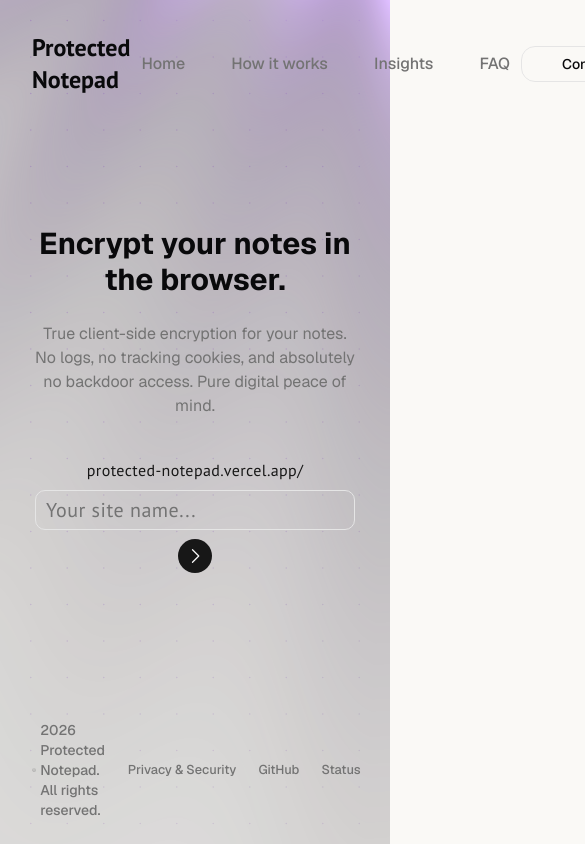
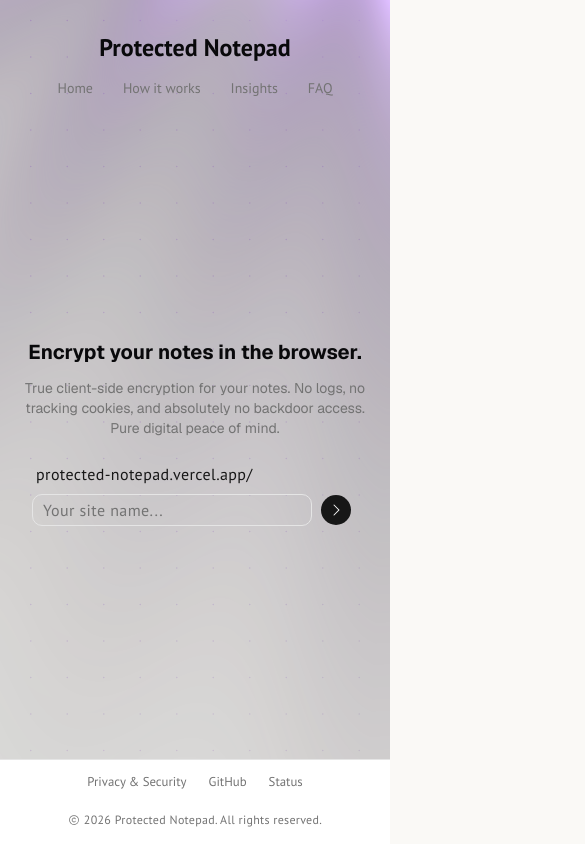
Before and after one commit to harxxhilgg/protected-text, a Next.js app: page / in a window 390 px wide. Shown: the top 844 px of the page, 585 px wide, since content can reach past the window. Built offline with nearby package versions, Linux system fonts and the light colour scheme.

Commit message:
feat: update UI (responsive)

```diff
--- a/src/app/(landing)/layout.tsx
+++ b/src/app/(landing)/layout.tsx
@@ -20,11 +20,11 @@
           <LandingHeader />
         </header>
 
-        <main className="flex-1 flex">
+        <main className={`flex-1 flex`}>
           {children}
         </main>
 
-        <footer className="px-8 pb-6 pt-4">
+        <footer className="px-0 sm:px-8 pb-4 sm:pb-6 pt-2 sm:pt-4 border-t sm:border-0 bg-card sm:bg-transparent">
           <LandingFooter />
         </footer>
       </div>
--- a/src/app/(landing)/page.tsx
+++ b/src/app/(landing)/page.tsx
@@ -40,28 +40,29 @@
   };
 
   return (
-    <div className="flex w-full flex-1 items-center justify-center px-8">
-      <div className="w-full max-w-4xl flex flex-col items-center gap-10">
-        <div className="space-y-6 text-center">
-          <h2 className="text-3xl font-bold">
+    <div className="flex w-full flex-1 items-center justify-center px-0 sm:px-8">
+      <div className="w-full sm:max-w-4xl flex flex-col sm:items-center gap-6 sm:gap-10">
+        <div className="space-y-3 sm:space-y-6 text-center">
+          <h2 className="text-xl sm:text-3xl font-bold">
             Encrypt your notes in the browser.
           </h2>
 
-          <p className="mx-auto max-w-2xl text-muted-foreground">
+          <p className="text-sm mx-auto max-w-2xl text-muted-foreground px-6">
             True client-side encryption for your notes. No logs, no tracking
             cookies, and absolutely no backdoor access. Pure digital peace of
             mind.
           </p>
         </div>
 
-        <div className="flex flex-wrap items-center justify-center gap-2">
-          <span className={`${ptSans.className} text-primary sm:text-xl tracking-wide`}>
+        <div className="flex flex-wrap items-center sm:justify-center gap-2 px-8">
+          <span className={`${ptSans.className} text-primary pl-1 sm:pl-0 sm:text-xl tracking-wide`}>
             protected-notepad.vercel.app/
           </span>
 
+          <div className="flex items-center gap-2">
             <Input
               id="site-slug-input"
-            className={`${ptSans.className} h-10 w-80 text-xl md:text-[18px] tracking-wide`}
+              className={`${ptSans.className} sm:h-10 w-70 sm:w-80 sm:text-xl md:text-[18px] tracking-wide`}
               placeholder="Your site name..."
               value={slug}
               onChange={(e) => {
@@ -80,8 +81,20 @@
             />
 
             <Button
+              size="icon"
+              className="rounded-full flex sm:hidden"
+              onClick={handleOpen}
+            >
+              {isLoading ? (
+                <Spinner />
+              ) : (
+                <CaretRightIcon weight="regular" className="size-4" />
+              )}
+            </Button>
+
+            <Button
               size="icon-lg"
-            className="rounded-full"
+              className="rounded-full hidden sm:flex"
               onClick={handleOpen}
             >
               {isLoading ? (
@@ -91,9 +104,10 @@
               )}
             </Button>
           </div>
+        </div>
 
         {error && (
-          <p className="text-center text-destructive">{error}</p>
+          <p className="text-destructive -mt-4 px-8 font-medium">{error}</p>
         )}
       </div>
     </div>
--- a/src/components/dialogs/change-password-dialog.tsx
+++ b/src/components/dialogs/change-password-dialog.tsx
@@ -39,7 +39,7 @@
   return (
     <Dialog open={open}>
       <DialogContent
-        className="sm:max-w-sm"
+        className="max-w-xs sm:max-w-sm"
         onEscapeKeyDown={(e) => e.preventDefault()}
         onPointerDownOutside={(e) => e.preventDefault()}
         showCloseButton={false}
@@ -113,7 +113,7 @@
             variant="default"
             disabled={loading}
             onClick={onSave}
-            className="w-18"
+            className="sm:w-18"
           >
             {loading ? <Spinner /> : "Save"}
           </Button>
--- a/src/components/dialogs/create-document-dialog.tsx
+++ b/src/components/dialogs/create-document-dialog.tsx
@@ -26,7 +26,7 @@
   return (
     <Dialog open={open}>
       <DialogContent
-        className="sm:max-w-sm"
+        className="max-w-xs sm:max-w-sm"
         onEscapeKeyDown={(e) => e.preventDefault()}
         onPointerDownOutside={(e) => e.preventDefault()}
         showCloseButton={false}
--- a/src/components/dialogs/create-password-dialog.tsx
+++ b/src/components/dialogs/create-password-dialog.tsx
@@ -39,7 +39,7 @@
   return (
     <Dialog open={open}>
       <DialogContent
-        className="sm:max-w-sm"
+        className="max-w-xs sm:max-w-sm"
         onEscapeKeyDown={(e) => e.preventDefault()}
         onPointerDownOutside={(e) => e.preventDefault()}
         showCloseButton={false}
@@ -111,7 +111,7 @@
             variant="default"
             disabled={loading}
             onClick={onSave}
-            className="w-18"
+            className="sm:w-18"
           >
             {loading ? <Spinner /> : "Save"}
           </Button>
--- a/src/components/dialogs/delete-document-dialog.tsx
+++ b/src/components/dialogs/delete-document-dialog.tsx
@@ -28,7 +28,7 @@
   return (
     <Dialog open={open}>
       <DialogContent
-        className="sm:max-w-sm"
+        className="max-w-xs sm:max-w-sm"
         onEscapeKeyDown={(e) => e.preventDefault()}
         onPointerDownOutside={(e) => e.preventDefault()}
         showCloseButton={false}
@@ -56,7 +56,7 @@
             variant="destructive"
             disabled={loading}
             onClick={onDelete}
-            className="w-26"
+            className="sm:w-26"
           >
             {loading ? <Spinner /> : "Delete site!"}
           </Button>
--- a/src/components/dialogs/unlock-document-dialog.tsx
+++ b/src/components/dialogs/unlock-document-dialog.tsx
@@ -36,7 +36,7 @@
   return (
     <Dialog open={open}>
       <DialogContent
-        className="sm:max-w-md"
+        className="max-w-xs sm:max-w-md"
         onEscapeKeyDown={(e) => e.preventDefault()}
         onPointerDownOutside={(e) => e.preventDefault()}
         showCloseButton={false}
@@ -91,7 +91,7 @@
             variant="default"
             disabled={loading}
             onClick={onUnlock}
-            className="w-20"
+            className="sm:w-20"
           >
             {loading ? <Spinner /> : "Unlock"}
           </Button>
--- a/src/components/landing-footer.tsx
+++ b/src/components/landing-footer.tsx
@@ -3,13 +3,14 @@
 import { CopyrightIcon } from "@phosphor-icons/react";
 import { Button } from "./ui/button";
 import Link from "next/link";
+import { ptSans } from "@/lib/fonts";
 
 export default function LandingFooter() {
   return (
-    <main className="flex items-center justify-between text-muted-foreground">
-      <div className="flex items-center gap-1 text-sm font-medium">
-        <CopyrightIcon size="16" />
-        <p>2026 Protected Notepad. All rights reserved.</p>
+    <main className={`${ptSans.className} flex flex-col-reverse sm:flex-row gap-4 items-center justify-between text-muted-foreground`}>
+      <div className="flex items-center gap-1 text-xs sm:text-sm font-medium">
+        <CopyrightIcon />
+        <p className="tracking-wide">2026 Protected Notepad. All rights reserved.</p>
       </div>
 
       <div className="flex items-center font-medium">
--- a/src/components/landing-header.tsx
+++ b/src/components/landing-header.tsx
@@ -6,56 +6,48 @@
 
 export default function LandingHeader() {
   return (
-    <main className="flex items-center">
+    <main className={`${ptSans.className} flex flex-col sm:flex-row gap-2 items-center`}>
       <div className="flex-1">
-        <h1 className={`${ptSans.className} text-2xl font-semibold`}>
+        <h1 className="text-2xl font-semibold">
           Protected Notepad
         </h1>
       </div>
 
-      <div className="flex flex-1 justify-center gap-6 transition-all text-muted-foreground">
+      <div className="flex flex-1 justify-center gap-2 sm:gap-6 transition-all text-muted-foreground">
         <Button
           variant="ghost"
-          className="rounded-lg text-[16px]"
+          className="rounded-lg text-[14px] sm:text-[16px]"
           asChild
         >
-          <Link href="/">
-            Home
-          </Link>
+          <Link href="/">Home</Link>
         </Button>
 
         <Button
           variant="ghost"
-          className="rounded-lg text-[16px]"
+          className="rounded-lg text-[14px] sm:text-[16px]"
           asChild
         >
-          <Link href="/how-it-works">
-            How it works
-          </Link>
+          <Link href="/how-it-works">How it works</Link>
         </Button>
 
         <Button
           variant="ghost"
-          className="rounded-lg text-[16px]"
+          className="rounded-lg text-[14px] sm:text-[16px]"
           asChild
         >
-          <Link href="/insights">
-            Insights
-          </Link>
+          <Link href="/insights">Insights</Link>
         </Button>
 
         <Button
           variant="ghost"
-          className="rounded-lg text-[16px]"
+          className="rounded-lg text-[14px] sm:text-[16px]"
           asChild
         >
-          <Link href="/faq">
-            FAQ
-          </Link>
+          <Link href="/faq">FAQ</Link>
         </Button>
       </div>
 
-      <div className="flex flex-1 justify-end">
+      <div className="hidden sm:flex flex-1 justify-end">
         <Button
           variant="outline"
           size="lg"
--- a/src/components/text-editor.tsx
+++ b/src/components/text-editor.tsx
@@ -2,6 +2,7 @@
 import { oneDark } from "@codemirror/theme-one-dark";
 import { markdown } from "@codemirror/lang-markdown";
 import { EditorView } from "@codemirror/view";
+import { useMediaQuery } from "usehooks-ts";
 
 interface TextEditorProps {
   value: string;
@@ -14,6 +15,8 @@
   onChange,
   isEditable,
 }: TextEditorProps) {
+  const isDesktop = useMediaQuery("(min-width: 640px)");
+
   const editorTheme = EditorView.theme({
     "&": {
       borderRadius: "2px",
@@ -37,7 +40,8 @@
       onChange={onChange}
       editable={isEditable}
       theme={oneDark}
-      height="90vh"
+      height={isDesktop ? "90vh" : "80vh"}
+      className="w-90 sm:w-full mx-auto"
       placeholder="Your text goes here..."
       aria-placeholder="Your text goes here..."
       extensions={[
--- a/src/lib/fonts.ts
+++ b/src/lib/fonts.ts
@@ -1,10 +1,4 @@
-import {
-  Geist,
-  Geist_Mono,
-  Hanken_Grotesk,
-  Space_Mono,
-  PT_Sans,
-} from "next/font/google";
+import { Geist, Geist_Mono, Hanken_Grotesk, PT_Sans } from "next/font/google";
 
 export const geist = Geist({
   subsets: ["latin"],
@@ -24,12 +18,6 @@
   style: ["normal", "italic"],
 });
 
-export const spaceMono = Space_Mono({
-  subsets: ["latin"],
-  weight: ["400", "700"],
-  style: ["normal", "italic"],
-});
-
 export const ptSans = PT_Sans({
   subsets: ["latin"],
   weight: ["400", "700"],
```
Also changed, not shown: src/components/editor-page.tsx (+23 -9 lines). Lines whose indentation alone changed are shown as unchanged.
